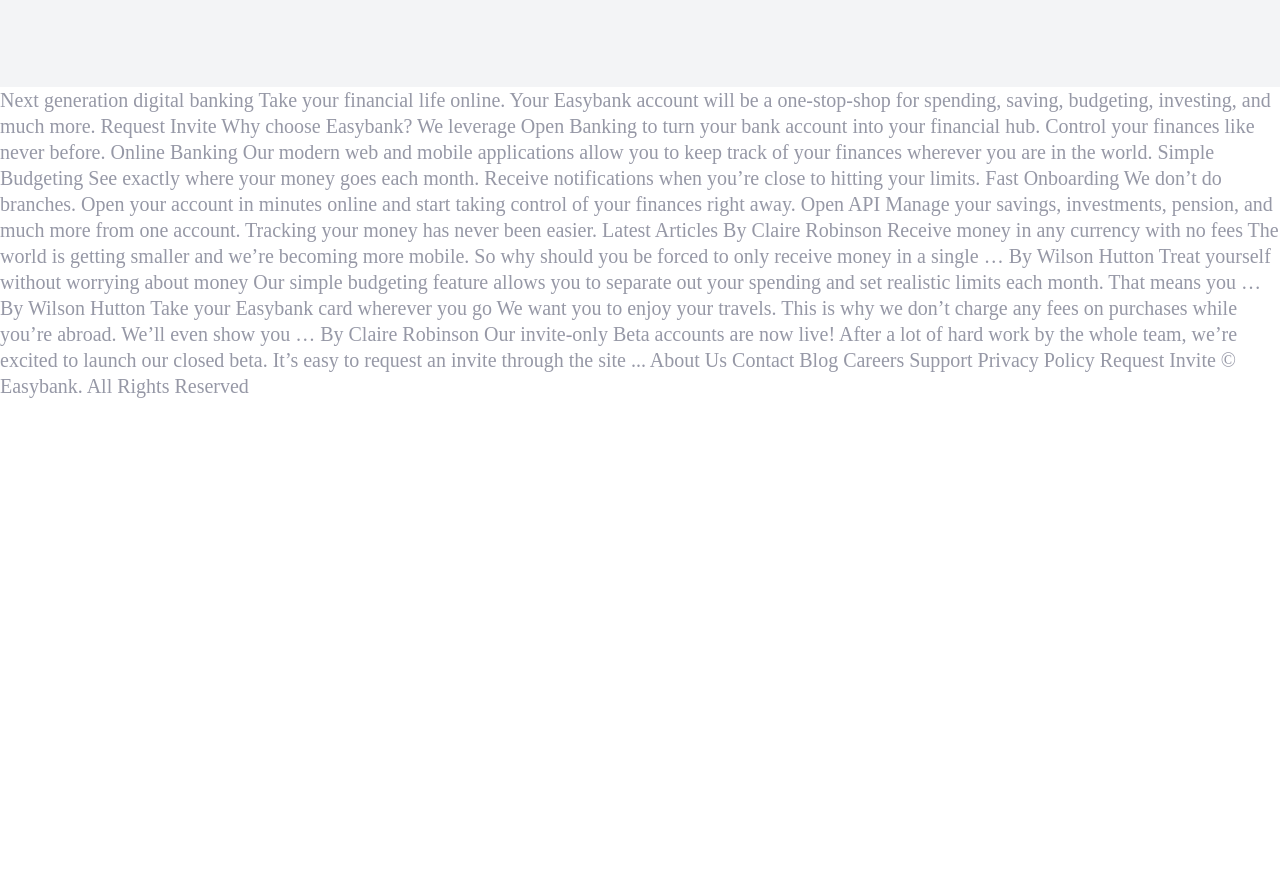
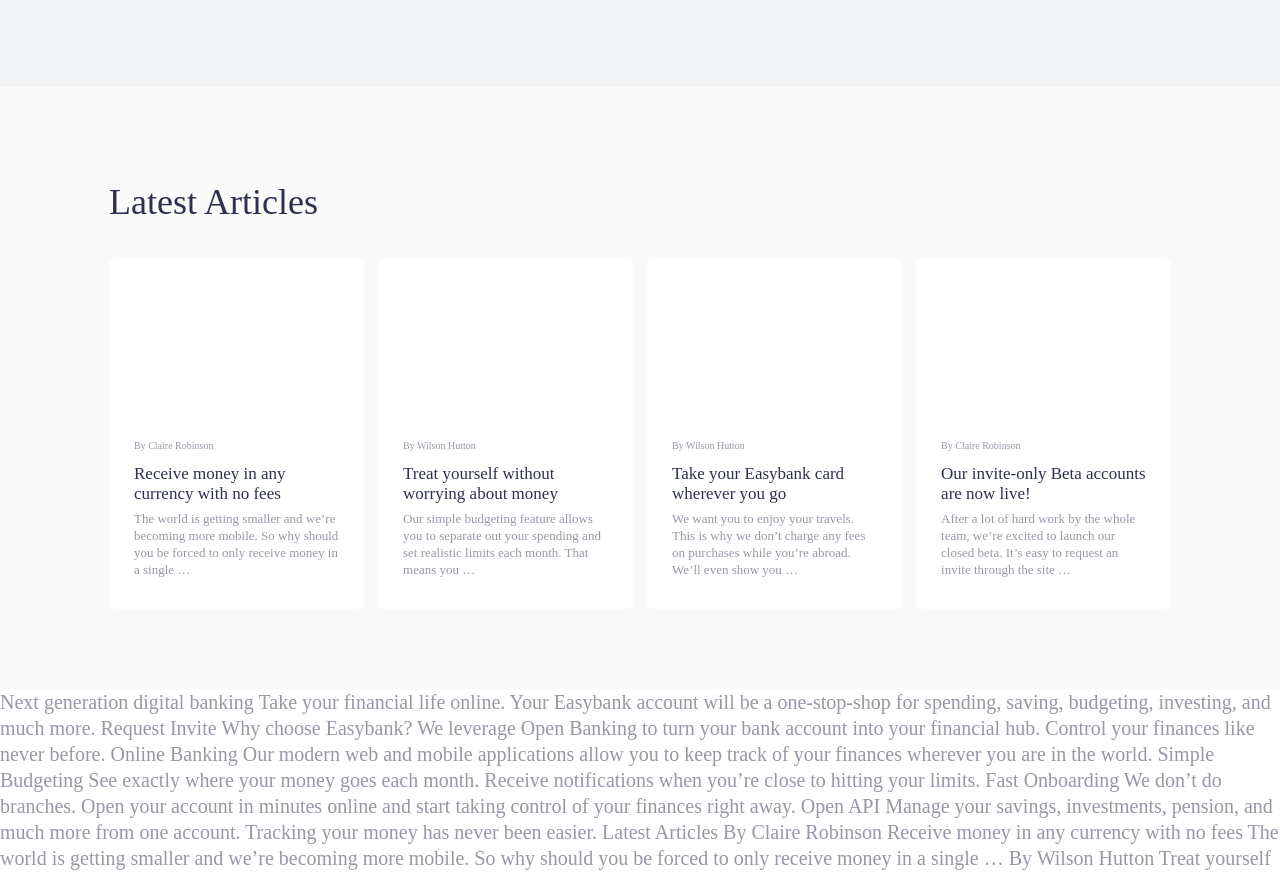
Before and after one commit to SunRise-afk/Easybank, a website built with webpack: page src/index.html in a window 1280 px wide. Shown: the part 1298-2172 px from the top of the page. Before the commit the page ends 1697 px from the top, so only its background shows below. Built offline with nearby package versions, Linux system fonts and the light colour scheme; files whose address does not match are found by name.

Commit message:
Adding articles sections

```diff
--- /dev/null
+++ b/src/_articles.scss
@@ -0,0 +1,76 @@
+@import './_mixins.scss';
+@import './_variables.scss';
+
+.articles {
+  padding-top: 5.9375rem;
+  padding-bottom: 5rem;
+  background-color: $color_neutral_bright_cyan;
+}
+.article {
+  &_content {
+  }
+  &_grid {
+    width: 100%;
+    display: flex;
+    flex-wrap: wrap;
+    @include breakpoints-up(medium) {
+      justify-content: space-between;
+    }
+  }
+  &_item {
+    border-radius: 0.3125rem;
+    background-color: #fff;
+    overflow: hidden;
+    transition: box-shadow 0.1s linear;
+    margin-bottom: 1.5625rem;
+    &:hover {
+      box-shadow: 1px 3px 15px rgba(0, 0, 0, 0.15);
+    }
+    @include breakpoints-up(medium) {
+      width: 48%;
+    }
+    @include breakpoints-up(large) {
+      margin-bottom: 0;
+      width: 24%;
+    }
+  }
+  &_image {
+    height: 12.5rem;
+    max-height: 10.625rem;
+    overflow: hidden;
+    display: flex;
+    align-items: center;
+    justify-content: center;
+    img {
+      max-width: 100%;
+      height: auto;
+    }
+    @include breakpoints-up(large) {
+      max-height: 9.375rem;
+    }
+  }
+  &_text {
+    padding: 1.875rem 1.875rem 2.5rem;
+    color: $color_neutral_grayish_blue;
+    @include breakpoints-up(medium) {
+      padding: 1.875rem 1.5625rem;
+    }
+  }
+  &_author {
+    font-size: 0.625rem;
+    margin-bottom: 0.75rem;
+  }
+  &_title {
+    font-size: 1.0625rem;
+    color: $color_primary_dark_blue;
+    margin-bottom: 0.5rem;
+    line-height: 1.15;
+    transition: color 0.2s linear;
+    &:hover {
+      color: $color_primary_lime_green;
+    }
+  }
+  &_description {
+    font-size: 0.8125rem;
+  }
+}
--- a/src/_features.scss
+++ b/src/_features.scss
@@ -1,5 +1,5 @@
 @import './_mixins.scss';
-@import './variables.scss';
+@import './_variables.scss';
 
 .feature {
   padding-top: 4.375rem;
--- a/src/index.html
+++ b/src/index.html
@@ -100,6 +100,76 @@
           </div>
         </div>
       </section>
+      <section class="articles">
+        <div class="article_content container">
+          <h2>Latest Articles</h2>
+          <div class="article_grid">
+            <a href="#" class="article_item">
+              <div class="article_image">
+                <img src="./assets/images/image-currency.jpg" alt="" />
+              </div>
+              <div class="article_text">
+                <div class="article_author">By Claire Robinson</div>
+                <div class="article_title">
+                  Receive money in any currency with no fees
+                </div>
+                <div class="article_description">
+                  The world is getting smaller and we’re becoming more mobile.
+                  So why should you be forced to only receive money in a single
+                  …
+                </div>
+              </div>
+            </a>
+            <a href="#" class="article_item">
+              <div class="article_image">
+                <img src="./assets/images/image-restaurant.jpg" alt="" />
+              </div>
+              <div class="article_text">
+                <div class="article_author">By Wilson Hutton</div>
+                <div class="article_title">
+                  Treat yourself without worrying about money
+                </div>
+                <div class="article_description">
+                  Our simple budgeting feature allows you to separate out your
+                  spending and set realistic limits each month. That means you …
+                </div>
+              </div>
+            </a>
+            <a href="#" class="article_item">
+              <div class="article_image">
+                <img src="./assets/images/image-plane.jpg" alt="" />
+              </div>
+              <div class="article_text">
+                <div class="article_author">By Wilson Hutton</div>
+                <div class="article_title">
+                  Take your Easybank card wherever you go
+                </div>
+                <div class="article_description">
+                  We want you to enjoy your travels. This is why we don’t charge
+                  any fees on purchases while you’re abroad. We’ll even show you
+                  …
+                </div>
+              </div>
+            </a>
+            <a href="#" class="article_item">
+              <div class="article_image">
+                <img src="./assets/images/image-confetti.jpg" alt="" />
+              </div>
+              <div class="article_text">
+                <div class="article_author">By Claire Robinson</div>
+                <div class="article_title">
+                  Our invite-only Beta accounts are now live!
+                </div>
+                <div class="article_description">
+                  After a lot of hard work by the whole team, we’re excited to
+                  launch our closed beta. It’s easy to request an invite through
+                  the site …
+                </div>
+              </div>
+            </a>
+          </div>
+        </div>
+      </section>
     </main>
     Next generation digital banking Take your financial life online. Your
     Easybank account will be a one-stop-shop for spending, saving, budgeting,
--- a/src/style.scss
+++ b/src/style.scss
@@ -5,3 +5,4 @@
 @import './_header.scss';
 @import './_hero.scss';
 @import './_features.scss';
+@import './_articles.scss';
```
